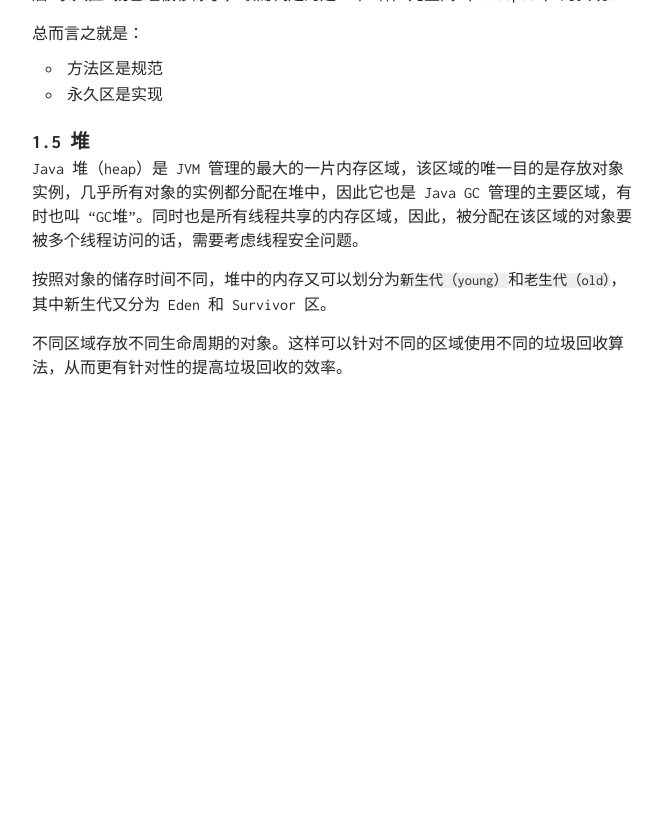
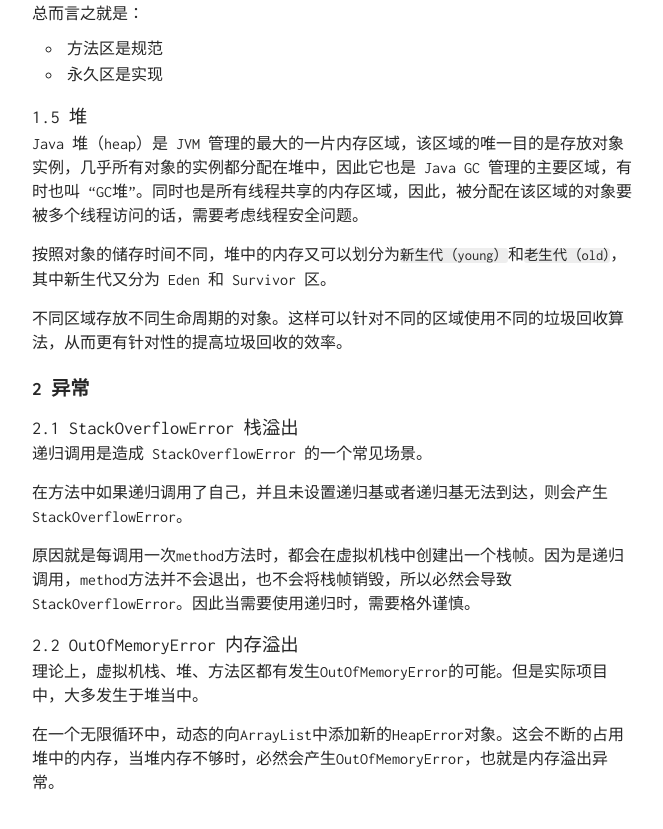
Before and after one commit to TobiahShaw/TobiahShaw.github.io, a Jekyll site: the page built from _posts/2020-04-18-Memery-in-Java.md, in a window 1280 px wide and 900 px high, scrolled down 3441 px. Shown: the top 829 px of the window, without its empty margins (308-971 px from the left). Built offline with Jekyll 4.4.1, drawn with Linux system fonts in a browser that asks for light colours; our own code applies the rules of GitHub Pages for plain Markdown files; before the commit the page ends 3926 px from its top, so only the background shows below that.

Commit message:
update some content

```diff
--- a/_posts/2020-04-18-Memery-in-Java.md
+++ b/_posts/2020-04-18-Memery-in-Java.md
@@ -1,4 +1,6 @@
 # 运行时内存分配问题
+
+## 1 内存模型
 
 一般来说，大部分Java相关的开发者会笼统的将Java的内存分为**堆内存（heap）**和**栈内存（stack）**。  这种划分的方式一定程度上体现了这两块是Java工程师最关注的两块内存。但是实际上，这种划分方式并不完全准确。
 
@@ -22,7 +24,7 @@
 2. Java 程序中访问HelloWorld这个类时，需要通过 ClassLoader(类加载器)将HelloWorld.class 加载到 JVM 的内存中。
 3. JVM 中的内存可以划分为若干个不同的数据区域，主要分为：`程序计数器`、`虚拟机栈`、`本地方法栈`、`堆`、`方法区`。
 
-## 1.1 虚拟机栈
+### 1.1 虚拟机栈
 
 虚拟机栈是线程私有的，与线程的生命周期同步。在 Java 虚拟机规范中，对这个区域规定了两种异常状况：
 
@@ -31,17 +33,17 @@
 
 我们日常中，所谓 “JVM 是基于栈的解释器执行的， DVM 是基于寄存器解释器执行的”，中的栈指的就是虚拟机栈。虚拟机栈的初衷是为了描述 Java 方法执行的内存模型。每个方法被执行时，JVM 都会在虚拟机栈中创建一个栈帧。
 
-### 1.1.1 栈帧
+#### 1.1.1 栈帧
 
 栈帧（Stack Frame）是用于支持虚拟机进行方法调用和方法执行的数据结构，每一个线程在执行某个方法时，都会为这个方法创建一个栈帧。
 
 一个线程包含多个栈帧，而每个栈帧内部都包含`局部变量表、操作数栈、动态链接、返回地址等`
 
-### 1.1.2 局部变量表
+#### 1.1.2 局部变量表
 
 局部变量表是变量值的存储空间，我们调用方法时传递的参数，以及在方法内部创建的局部变量都保存在局部变量表中。在Java编译成class文件的时候，就会在方法的Code属性表中的的 max_locals 数据项中，确定该方法需要分配的最大局部变量表的容量。
 
-### 1.1.3 操作数栈
+#### 1.1.3 操作数栈
 
 操作数栈（Operand Stack）也常称为操作栈，它是一个后入先出栈（LIFO）
 
@@ -49,7 +51,7 @@
 
 当一个方法刚刚开始执行的时候，这个方法的操作数栈是空的。在方法执行的过程中，会有各种字节码指令被压入和弹出操作数栈。
 
-### 1.1.4 动态链接
+#### 1.1.4 动态链接
 
 动态链接的主要目的是为了支持方法调用过程中的动态连接（Dynamic Linking）。
 
@@ -57,7 +59,7 @@
 
 在 Java 虚拟机栈中，每个帧都包含一个指向运行时常量池中该栈所属方法的符号引用，持有这个引用的目的就是为了支持方法调用过程中的动态链接。
 
-### 1.1.5 返回地址
+#### 1.1.5 返回地址
 
 当一个方法开始执行后，只有两种方式可以退出这个方法：
 
@@ -68,17 +70,17 @@
 
 一般来说，方法正常退出时，调用者的 PC 计数值可以作为返回地址，栈帧中可能保存此计数值。而方法异常退出时，返回地址是通过异常处理器表确定的，栈帧中一般不会保存此部分信息。
 
-## 1.2 本地方法栈
+### 1.2 本地方法栈
 
 本地方法栈和上面介绍的虚拟机栈基本相同，只不过针对本地（native）方法。在开发中如果接触 JNI 的同学，可能接触本地方法栈多一些，不过现在有些虚拟机已经将本地方法栈和虚拟机栈合二为一了（hotSpot）。
 
-## 1.3 程序计数器
+### 1.3 程序计数器
 
 Java 程序可以是多线程，CPU 可以在多个线程执行时间片。当一个线程进入到挂起状态时，需要记录代码已经执行到的位置，方便线程唤醒 CPU 重新执行该线程时，直到从哪行指令开始执行。这个就是程序计数器的作用。
 
 **实际上除了恢复线程的操作之外，其他操作，例如：分支操作、循环操作、跳转、异常处理等也需要这个计数器来完成**
 
-### 注意
+#### 注意
 
 1. 在 Java 虚拟机规范中，对程序计数器这一区域没有规定任何 OutOfMemeryError 的情况。
 
@@ -86,13 +88,13 @@
 
 3. 当一个线程正在执行一个 Java 方法的时候，这个计数器记录的是正在执行的虚拟机字节码指令的地址。如果正在执行的是 Native 方法，这个计数器值则为空（Undefined）。
 
-## 1.4 方法区
+### 1.4 方法区
 
 方法区也是 JVM 规范中规定的一块运行时数据区。
 
 方法区主要存储已经被 JVM 加载的类信息（版本、字段、方法、接口）、常量、静态变量、即时编译器编译后的代码和数据。该区域同堆一样，也是被各个线程共享的区域。
 
-### 1.4.1 与永久区的区别
+#### 1.4.1 与永久区的区别
 
 1. 方法区是 JVM 规范中的一块区域，并不是具体实现。切忌将规范跟实现混为一谈。不同的 JVM 厂商可以有不同版本的“方法区”的实现。
 
@@ -103,10 +105,26 @@
 - 方法区是规范
 - 永久区是实现
 
-## 1.5 堆
+### 1.5 堆
 
 Java 堆（heap）是 JVM 管理的最大的一片内存区域，该区域的唯一目的是存放对象实例，几乎所有对象的实例都分配在堆中，因此它也是 Java GC 管理的主要区域，有时也叫 “GC堆”。同时也是所有线程共享的内存区域，因此，被分配在该区域的对象要被多个线程访问的话，需要考虑线程安全问题。
 
 按照对象的储存时间不同，堆中的内存又可以划分为`新生代（young）`和`老生代（old）`，其中新生代又分为 Eden 和 Survivor 区。
 
 不同区域存放不同生命周期的对象。这样可以针对不同的区域使用不同的垃圾回收算法，从而更有针对性的提高垃圾回收的效率。
+
+## 2 异常
+
+### 2.1 StackOverflowError 栈溢出
+
+递归调用是造成 StackOverflowError 的一个常见场景。
+
+在方法中如果递归调用了自己，并且未设置递归基或者递归基无法到达，则会产生 StackOverflowError。
+
+原因就是每调用一次method方法时，都会在虚拟机栈中创建出一个栈帧。因为是递归调用，method方法并不会退出，也不会将栈帧销毁，所以必然会导致StackOverflowError。因此当需要使用递归时，需要格外谨慎。
+
+### 2.2 OutOfMemoryError 内存溢出
+
+理论上，虚拟机栈、堆、方法区都有发生OutOfMemoryError的可能。但是实际项目中，大多发生于堆当中。
+
+在一个无限循环中，动态的向ArrayList中添加新的HeapError对象。这会不断的占用堆中的内存，当堆内存不够时，必然会产生OutOfMemoryError，也就是内存溢出异常。
```
